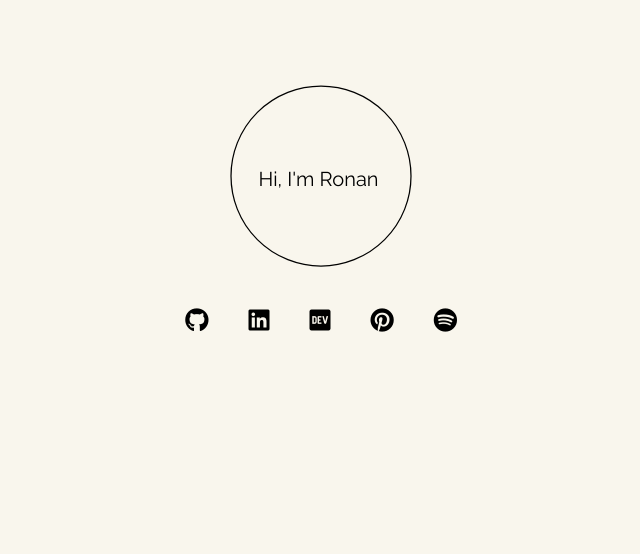
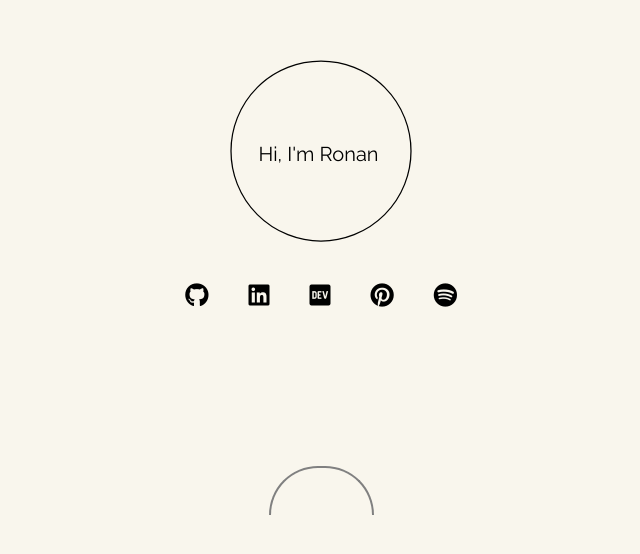
Before and after one commit to Holdenro/my-portfolio, a plain HTML site: page index.html in a window 1280 px wide. Shown: the part 182-736 px from the top of the page, without its empty margins (319-959 px from the left). Drawn offline with Linux system fonts and the light colour scheme.

Commit message:
drawing half circle

```diff
--- a/index.html
+++ b/index.html
@@ -27,6 +27,7 @@
 	            	<li> <a target="_blank" rel="noopener noreferrer" href="#"> <i class="fab fa-spotify"></i></a></li>
 				</ul>
 			</div>
+		   <div class="half-circle"></div>
 		</div>
 	</div>
 </body>
--- a/stylesheets/style.css
+++ b/stylesheets/style.css
@@ -71,3 +71,14 @@ li {
 .another-circle:hover {
   stroke-dashoffset: 0;
 }
+
+.half-circle {
+    width: 101px;
+    height: 47px;
+    border-top-left-radius: 110px;
+    border-top-right-radius: 110px;
+    border: 2px solid gray;
+    border-bottom: 0;
+    position: relative;
+    top: 130px;
+}
```
